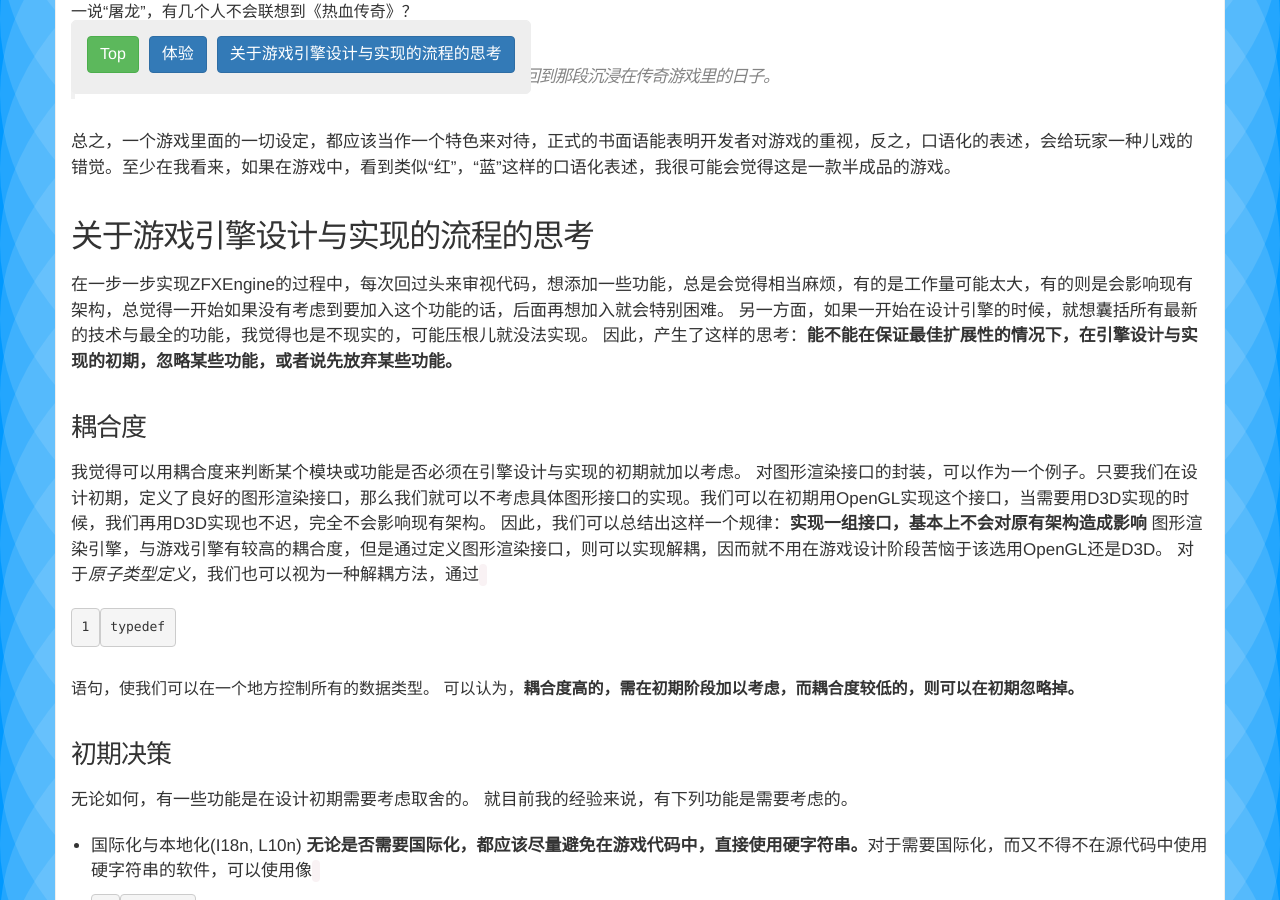
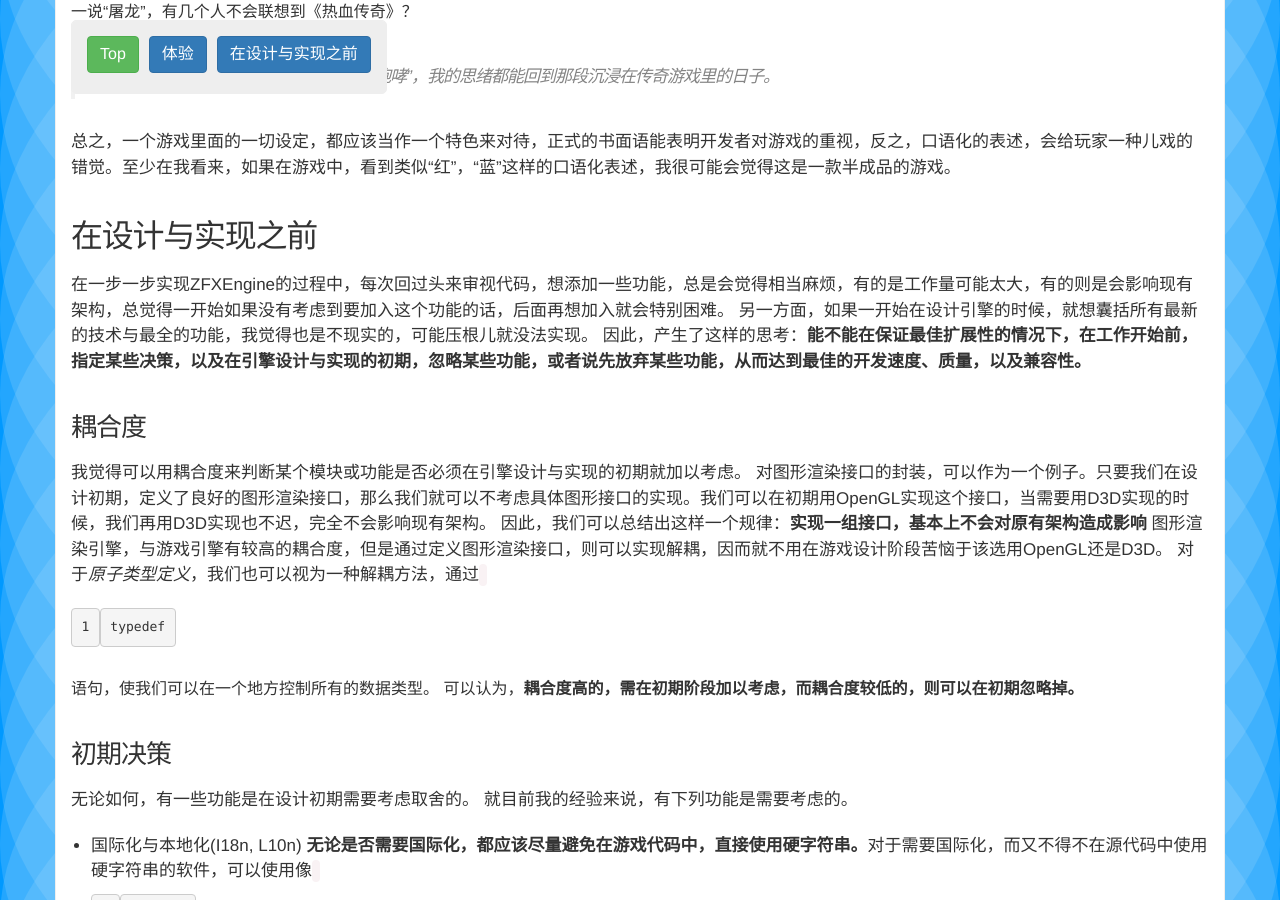
Before and after one commit to Gemini2015/gemini2015.github.io, a Jekyll site: the page built from _posts/2014-11-13-game-note.markdown, in a window 1280 px wide and 900 px high, scrolled down 1181 px. Built offline with Jekyll 4.4.1, drawn with Linux system fonts in a browser that asks for light colours; nearby versions of some CDN libraries; comment, search, counter and statistics services are not loaded.

Commit message:
修改文章

```diff
--- a/_posts/2014-11-13-game-note.markdown
+++ b/_posts/2014-11-13-game-note.markdown
@@ -33,10 +33,10 @@ description: 涉及到游戏各方面的备忘录
 总之，一个游戏里面的一切设定，都应该当作一个特色来对待，正式的书面语能表明开发者对游戏的重视，反之，口语化的表述，会给玩家一种儿戏的错觉。至少在我看来，如果在游戏中，看到类似“红”，“蓝”这样的口语化表述，我很可能会觉得这是一款半成品的游戏。
 
 
-## 关于游戏引擎设计与实现的流程的思考
+## 在设计与实现之前
 在一步一步实现ZFXEngine的过程中，每次回过头来审视代码，想添加一些功能，总是会觉得相当麻烦，有的是工作量可能太大，有的则是会影响现有架构，总觉得一开始如果没有考虑到要加入这个功能的话，后面再想加入就会特别困难。
 另一方面，如果一开始在设计引擎的时候，就想囊括所有最新的技术与最全的功能，我觉得也是不现实的，可能压根儿就没法实现。
-因此，产生了这样的思考：**能不能在保证最佳扩展性的情况下，在引擎设计与实现的初期，忽略某些功能，或者说先放弃某些功能。**
+因此，产生了这样的思考：**能不能在保证最佳扩展性的情况下，在工作开始前，指定某些决策，以及在引擎设计与实现的初期，忽略某些功能，或者说先放弃某些功能，从而达到最佳的开发速度、质量，以及兼容性。**
 
 ### 耦合度
 我觉得可以用耦合度来判断某个模块或功能是否必须在引擎设计与实现的初期就加以考虑。
```
